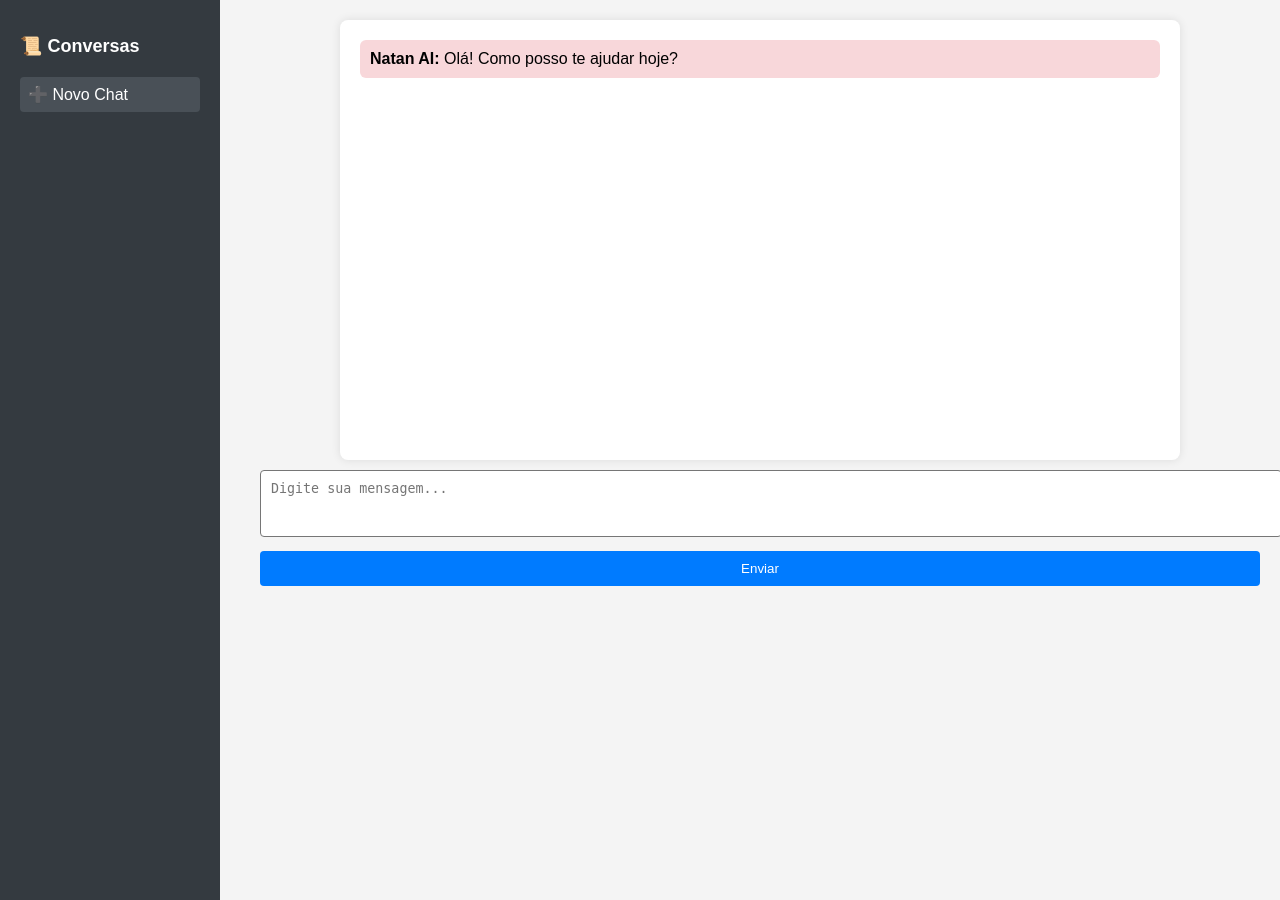
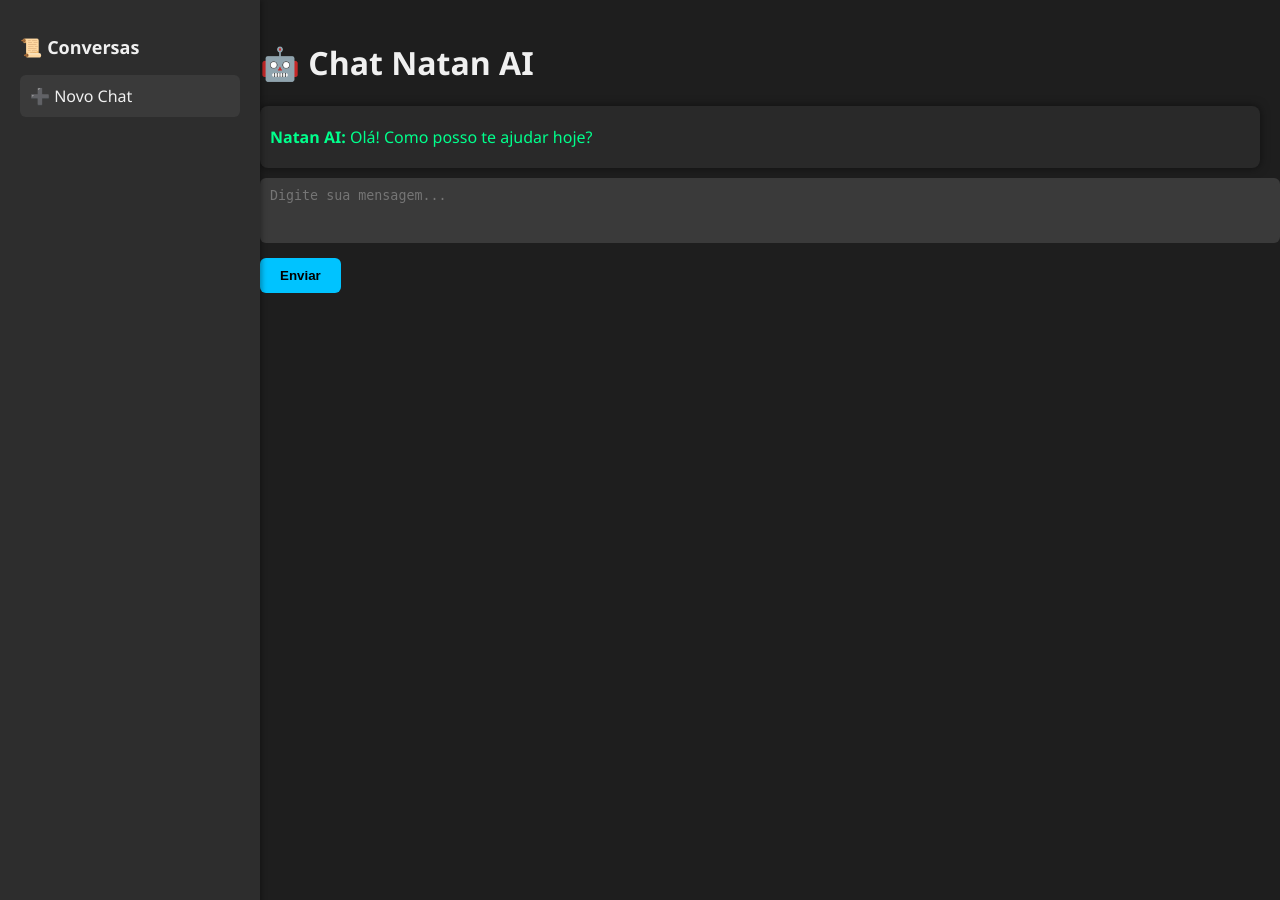
Before and after one commit to natsongamesoficial551/ChatBot1, a Flask app: page / in a window 1280 px wide. Run offline with Flask 3, Linux system fonts and the light colour scheme.

Commit message:
Atualização: Corrigido JSON no frontend e melhorias no layout

```diff
--- a/templates/index.html
+++ b/templates/index.html
@@ -2,8 +2,107 @@
 <html lang="pt-BR">
 <head>
     <meta charset="UTF-8">
-    <title>Chat Natan AI - LLaMA 3 Ollama</title>
-    <link rel="stylesheet" href="{{ url_for('static', filename='style.css') }}">
+    <title>Natan AI - Chat Inteligente</title>
+    <style>
+        body {
+            margin: 0;
+            font-family: 'Segoe UI', Tahoma, Geneva, Verdana, sans-serif;
+            background-color: #1e1e1e;
+            color: #f0f0f0;
+        }
+
+        #sidebar {
+            width: 220px;
+            background-color: #2d2d2d;
+            height: 100vh;
+            position: fixed;
+            left: 0;
+            top: 0;
+            padding: 20px;
+            box-shadow: 2px 0 5px rgba(0, 0, 0, 0.3);
+        }
+
+        #sidebar h2 {
+            font-size: 18px;
+            margin-bottom: 15px;
+        }
+
+        #sidebar ul {
+            list-style: none;
+            padding: 0;
+        }
+
+        #sidebar li {
+            padding: 10px;
+            margin-bottom: 8px;
+            background-color: #3a3a3a;
+            border-radius: 6px;
+            cursor: pointer;
+            transition: background 0.2s;
+        }
+
+        #sidebar li:hover {
+            background-color: #505050;
+        }
+
+        #main {
+            margin-left: 240px;
+            padding: 20px;
+        }
+
+        .chat-box {
+            max-height: 70vh;
+            overflow-y: auto;
+            padding: 10px;
+            background-color: #292929;
+            border-radius: 8px;
+            box-shadow: 0 0 10px rgba(0, 0, 0, 0.5);
+        }
+
+        .message {
+            margin: 10px 0;
+        }
+
+        .message.user {
+            text-align: right;
+            color: #00c3ff;
+        }
+
+        .message.bot {
+            text-align: left;
+            color: #00ff8c;
+        }
+
+        textarea {
+            width: 100%;
+            padding: 10px;
+            border-radius: 6px;
+            border: none;
+            resize: none;
+            margin-top: 10px;
+            background-color: #3a3a3a;
+            color: #ffffff;
+        }
+
+        button {
+            margin-top: 10px;
+            padding: 10px 20px;
+            background-color: #00c3ff;
+            border: none;
+            border-radius: 6px;
+            cursor: pointer;
+            color: #000;
+            font-weight: bold;
+        }
+
+        button:hover {
+            background-color: #00a3d6;
+        }
+
+        .text-danger {
+            color: #ff4f4f;
+        }
+    </style>
 </head>
 <body>
 
@@ -15,6 +114,7 @@
     </div>
 
     <div id="main">
+        <h1>🤖 Chat Natan AI</h1>
         <div class="chat-box" id="chatBox">
             <div class="message bot"><strong>Natan AI:</strong> Olá! Como posso te ajudar hoje?</div>
         </div>
@@ -24,7 +124,6 @@
     </div>
 
     <script>
-        // Enviar ao pressionar Enter
         document.getElementById('userInput').addEventListener('keydown', function (event) {
             if (event.key === 'Enter' && !event.shiftKey) {
                 event.preventDefault();
@@ -75,7 +174,7 @@
                 const response = await fetch('/chat', {
                     method: 'POST',
                     headers: { 'Content-Type': 'application/json' },
-                    body: JSON.stringify({ mensagem: userMessage })
+                    body: JSON.stringify({ message: userMessage })  // Corrigido aqui ✅
                 });
 
                 const data = await response.json();
```
